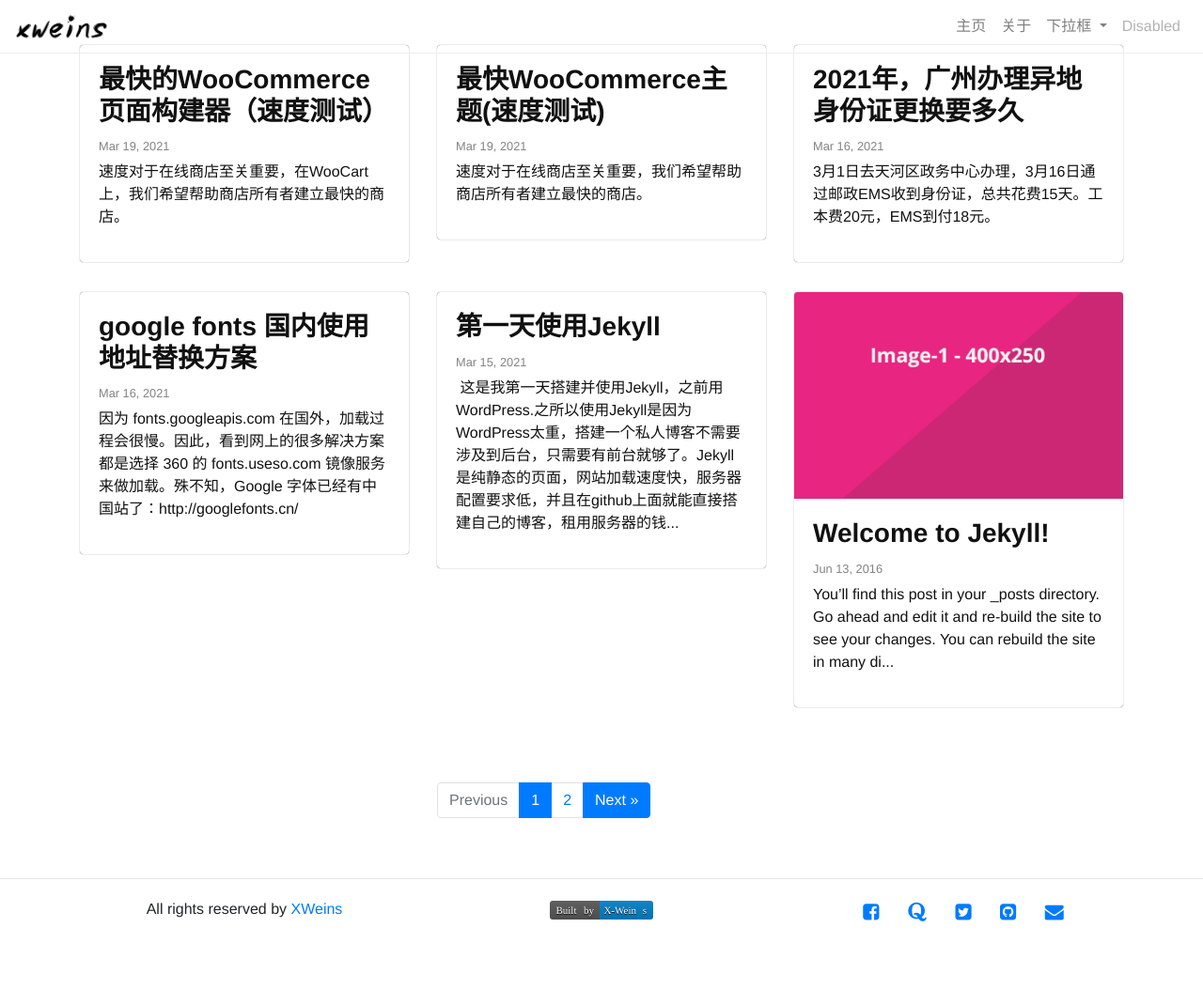
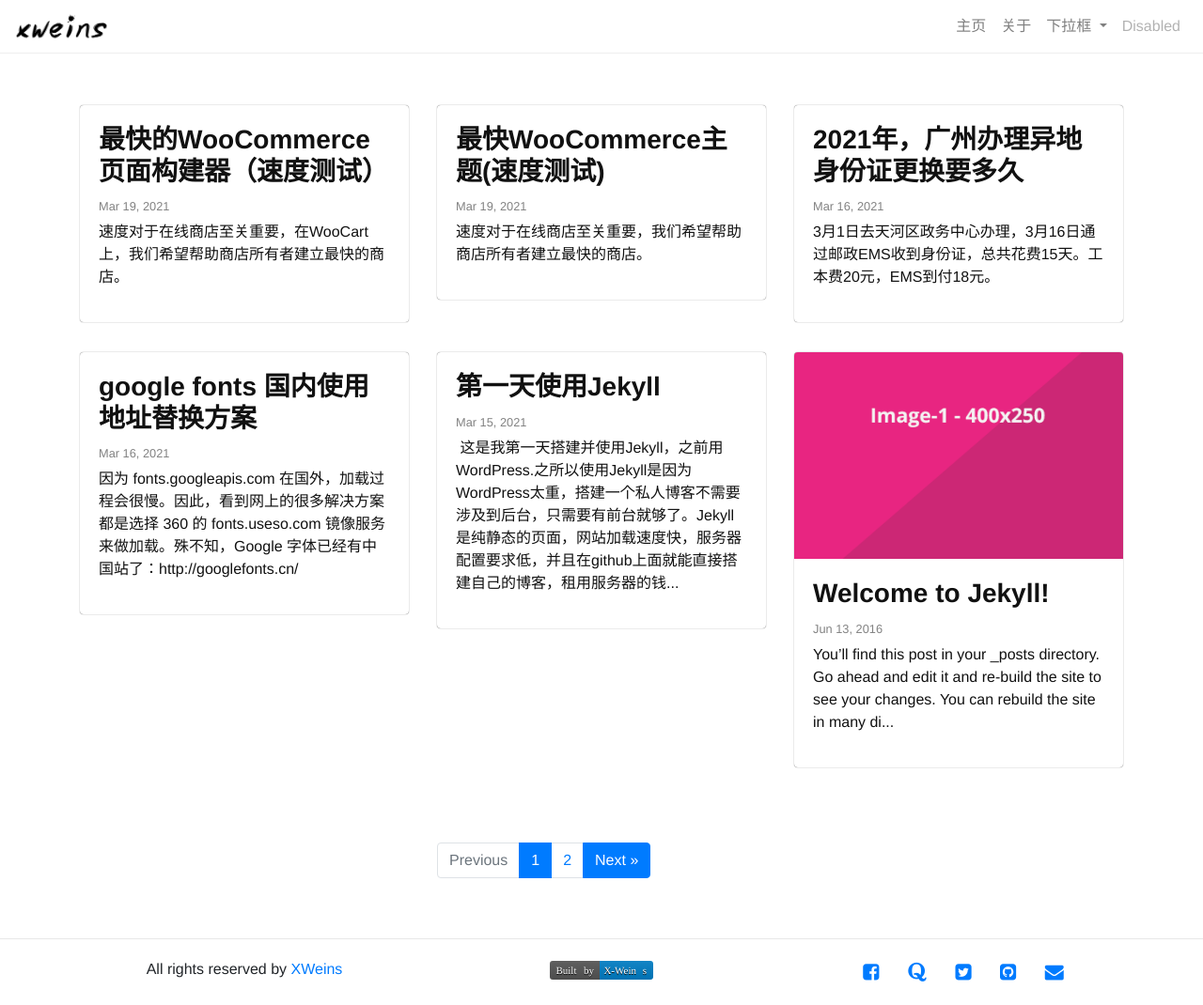
Before and after one commit to xlostpath/xlostway.github.io, a Jekyll site: the page built from index.html, in a window 1280 px wide and 1070 px high. Shown: the whole window at 94% size. Built offline with Jekyll 4.4.1, drawn with Linux system fonts in a browser that asks for light colours; some web fonts are replaced; the list of posts is cut into pages by our own code.

Commit message:
custom padding-top value

```diff
--- a/_sass/_layout.scss
+++ b/_sass/_layout.scss
@@ -13,7 +13,7 @@
   width: 100%;
 }
 
-/* 导航栏背景色 */
+/* 自定义导航栏背景色 */
 .bg-transparent {
 	background-color: #FAFAFA;
 }
@@ -22,6 +22,11 @@
 .index-logo-src {
 	width: 101px;
 	height: 33px;
+}
+
+/* 自定义主页正文与顶部边距 */
+.pt-md-5, .py-md-5 {
+    padding-top: 7rem!important;
 }
 
 img {
```
